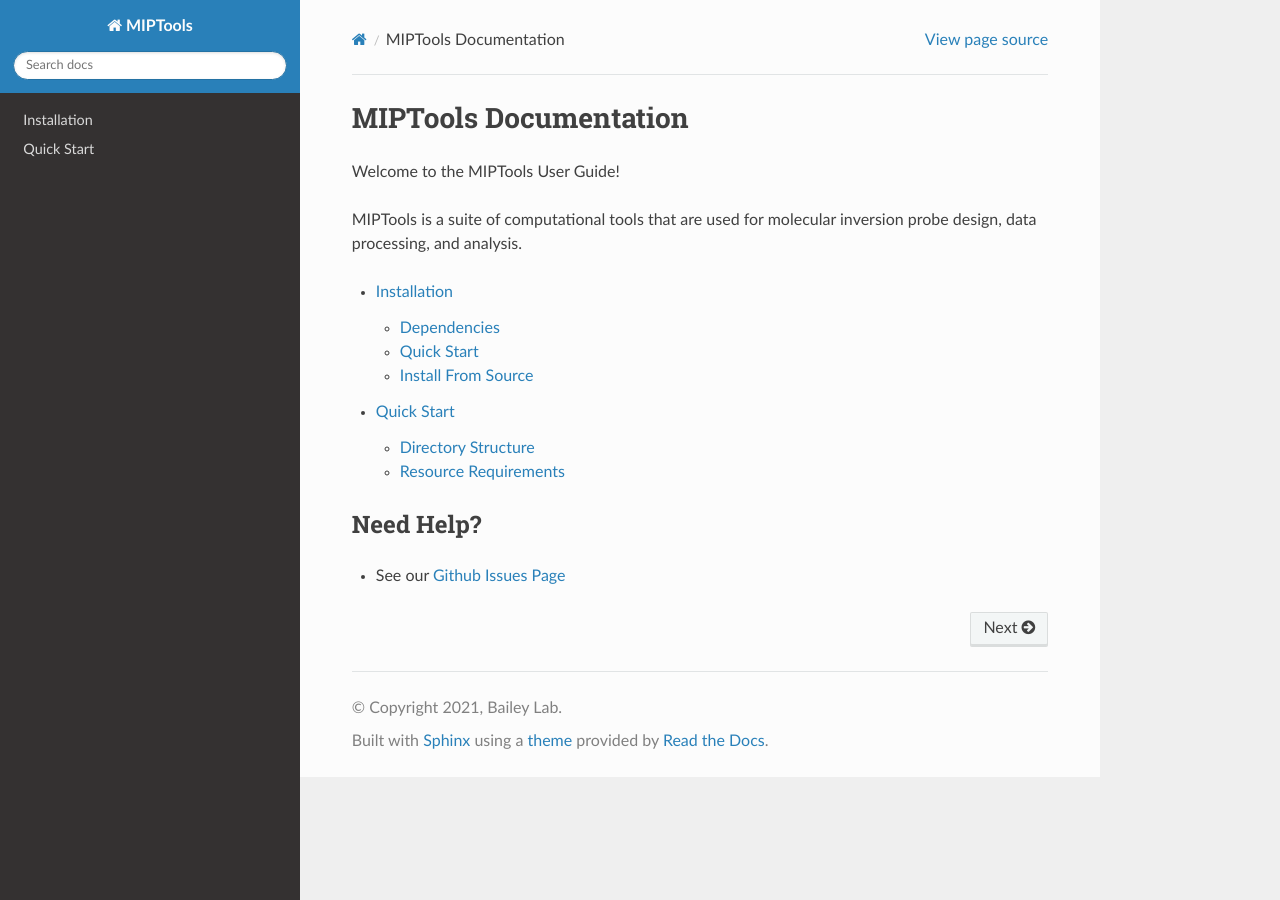
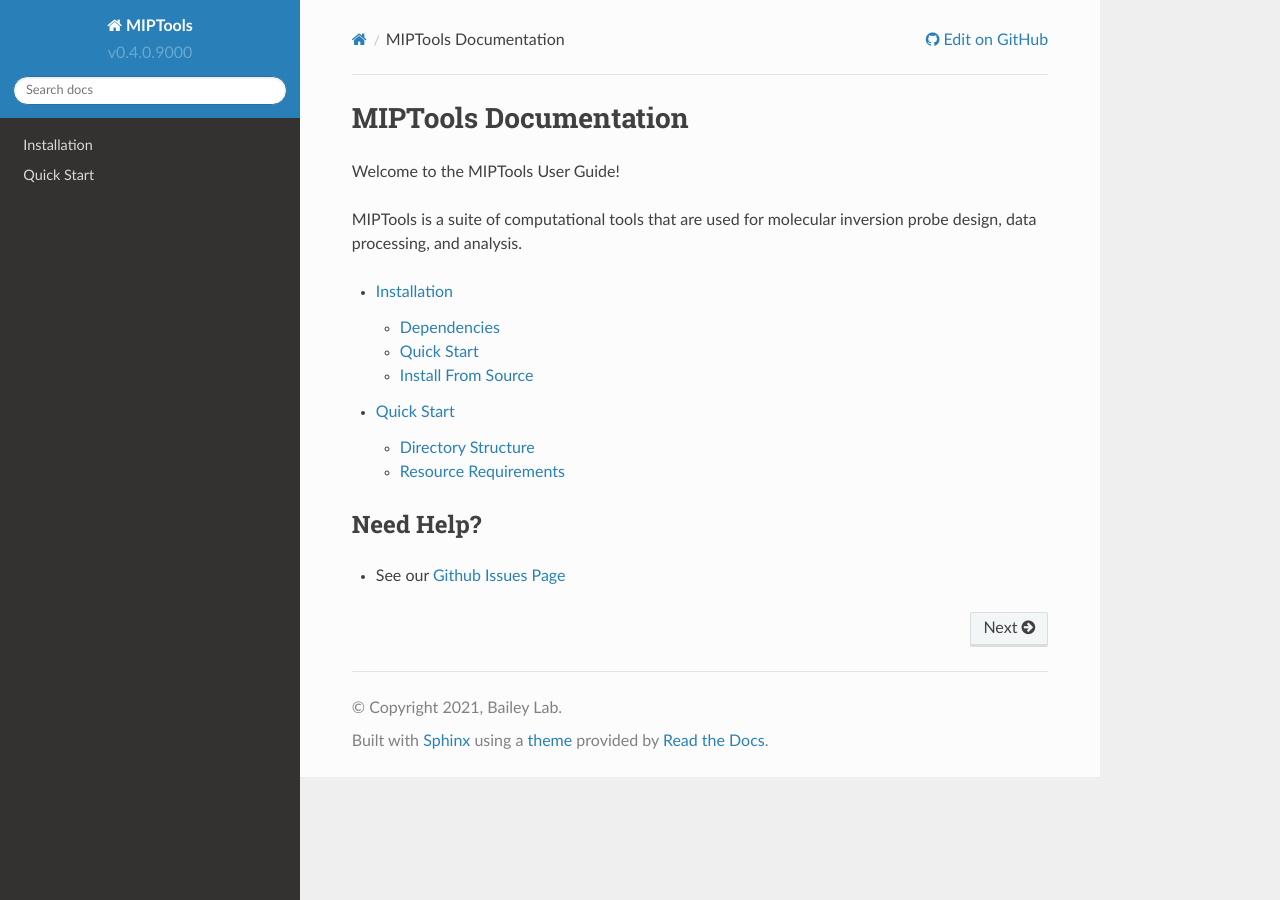
Before and after one commit to bailey-lab/MIPTools, a Sphinx documentation site: the page built from docs/index.rst, in a window 1280 px wide. Built offline with Sphinx 7.4.7 and the Read the Docs theme 2.0.0, drawn with Linux system fonts in a browser that asks for light colours.

Commit message:
Add edit on github link

```diff
--- a/docs/conf.py
+++ b/docs/conf.py
@@ -20,6 +20,7 @@
 project = "MIPTools"
 copyright = "2021, Bailey Lab"
 author = "Bailey Lab"
+version = "v0.4.0.9000"
 
 
 # -- General configuration ---------------------------------------------------
@@ -51,3 +52,10 @@ html_theme = "sphinx_rtd_theme"
 # relative to this directory. They are copied after the builtin static files,
 # so a file named "default.css" will overwrite the builtin "default.css".
 html_static_path = ["_static"]
+
+html_context = {
+    "display_github": True,
+    "github_user": "bailey-lab",
+    "github_repo": "MIPTools",
+    "github_version": "master/docs/",
+}
```
